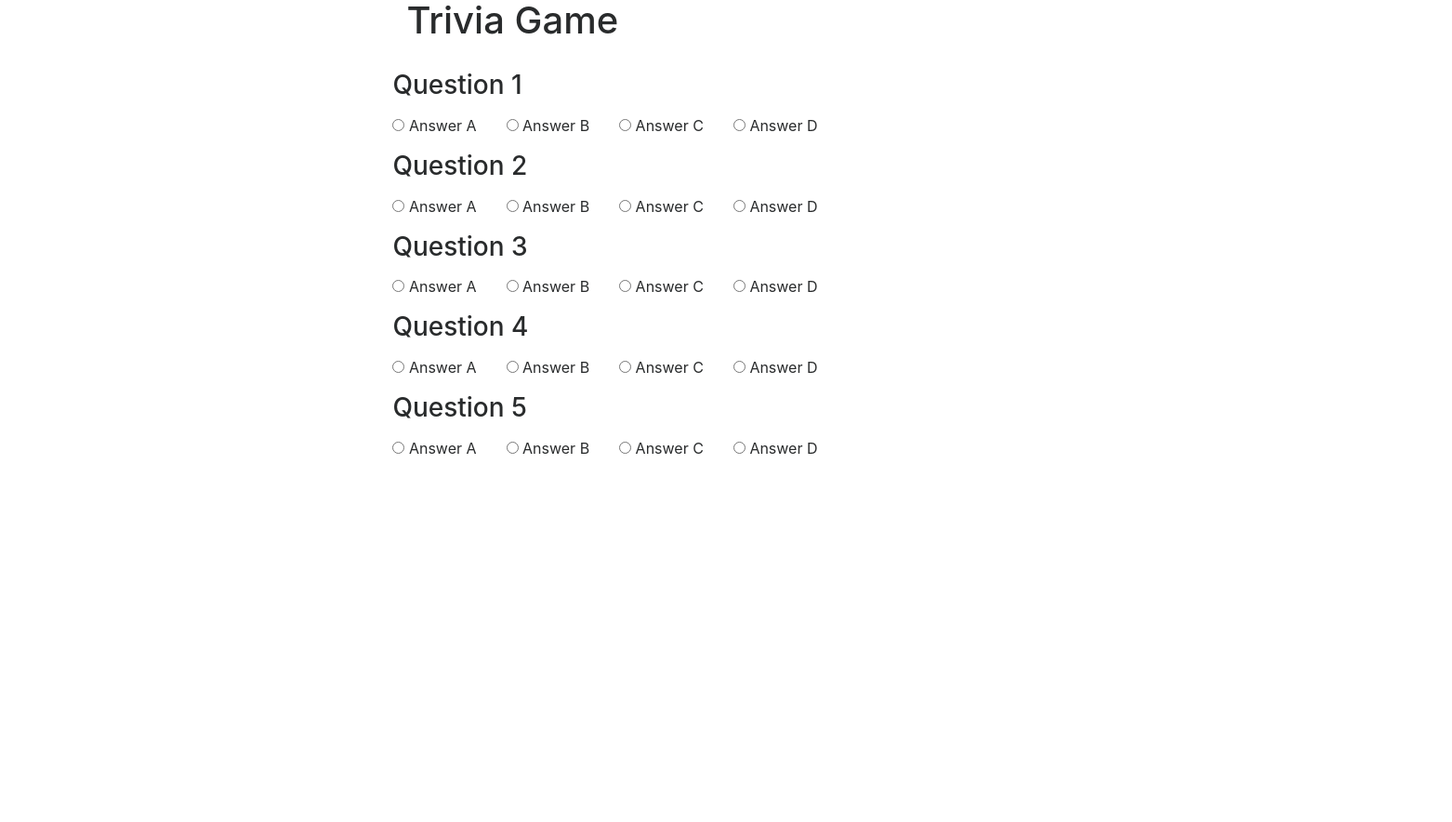
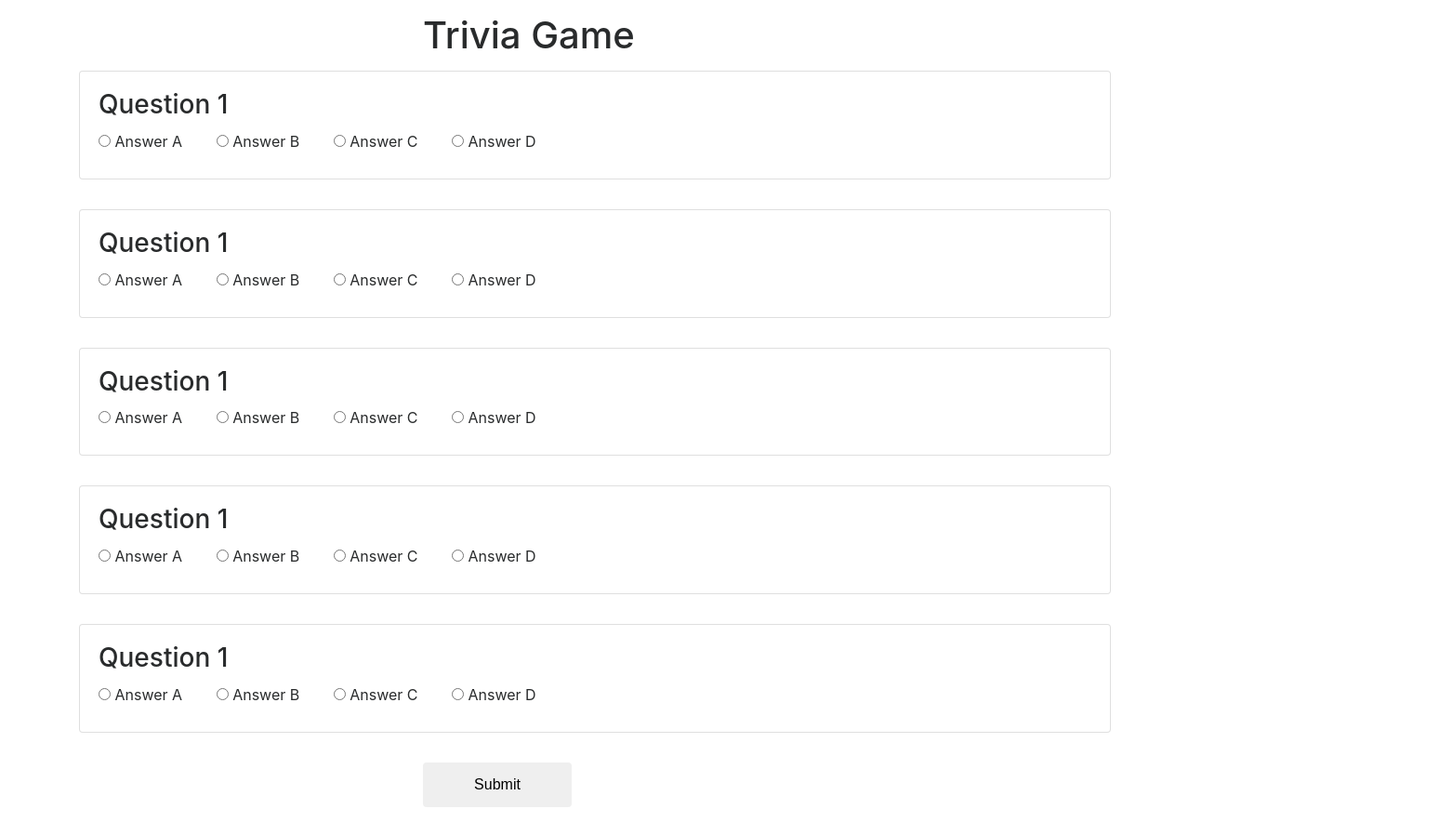
Before and after one commit to JamesBaine/TriviaGame, a plain HTML site: page index.html in a window 1280 px wide. Shown: the whole page at 93% size, 1562 px wide, since content can reach past the window. Before the commit the page ends 800 px from the top, so only its background shows below. Drawn offline with nearby package versions, Linux system fonts and the light colour scheme; a script that the page names is missing.

Commit message:
fixed css alignment issues

```diff
--- a/assets/css/style.css
+++ b/assets/css/style.css
@@ -1,12 +1,13 @@
-.container {
-	margin-right: 33%;
-	margin-left: 33%;
+label {
+	margin-right: 2rem ;
 }
 
-label {
-	margin-right: 2em;
+.card {
+	margin-bottom: 2rem;
 }
 
-#main-header {
-	text-align: center;
+button {
+	width: 10rem;
+	height: 3rem;
+	font-size: 1.5rem;
 }
--- a/index.html
+++ b/index.html
@@ -14,25 +14,19 @@
 
 	<div class="container">
 
-		<div class="col">
 
-			<div id="main-header" class="row mb-4">
+		<h1 class="offset-md-4 my-3">Trivia Game</h1>
 
-				<h1>Trivia Game</h1>
-
-			</div>
 
 			<div class="row">
 
-				<form class="quiz">
+			<form class="quiz col-sm-12">
 
-					<div class="row mb-2">
+				<div class="card">
 
-						<h3>Question 1</h3>
+					<div class="card-block">
 
-					</div>
-
-					<div class="row mb-2">
+						<h3 class="card-title">Question 1</h3>
 
 						<label>
 							<input type="radio" name="answers[1]" value="A">
@@ -56,131 +50,135 @@
 
 					</div>
 
-					<div class="row mb-2">
+				</div>
 
-						<h3>Question 2</h3>
+					<div class="card">
 
-					</div>
+					<div class="card-block">
 
-					<div class="row mb-2">
+						<h3 class="card-title">Question 1</h3>
 
 						<label>
-							<input type="radio" name="answers[2]" value="A">
+							<input type="radio" name="answers[1]" value="A">
 							Answer A
 						</label>
 
 						<label>
-							<input type="radio" name="answers[2]" value="B">
+							<input type="radio" name="answers[1]" value="B">
 							Answer B
 						</label>
 
 						<label>
-							<input type="radio" name="answers[2]" value="C">
+							<input type="radio" name="answers[1]" value="C">
 							Answer C
 						</label>
 
 						<label>
-							<input type="radio" name="answers[2]" value="D">
+							<input type="radio" name="answers[1]" value="D">
 							Answer D
 						</label>
 
 					</div>
 
-					<div class="row mb-2">
+				</div>
 
-						<h3>Question 3</h3>
+				<div class="card">
 
-					</div>
+					<div class="card-block">
 
-					<div class="row mb-2">
+						<h3 class="card-title">Question 1</h3>
 
 						<label>
-							<input type="radio" name="answers[3]" value="A">
+							<input type="radio" name="answers[1]" value="A">
 							Answer A
 						</label>
 
 						<label>
-							<input type="radio" name="answers[3]" value="B">
+							<input type="radio" name="answers[1]" value="B">
 							Answer B
 						</label>
 
 						<label>
-							<input type="radio" name="answers[3]" value="C">
+							<input type="radio" name="answers[1]" value="C">
 							Answer C
 						</label>
 
 						<label>
-							<input type="radio" name="answers[3]" value="D">
+							<input type="radio" name="answers[1]" value="D">
 							Answer D
 						</label>
 
 					</div>
 
-					<div class="row mb-2">
+				</div>
 
-						<h3>Question 4</h3>
+				<div class="card">
 
-					</div>
+					<div class="card-block">
 
-					<div class="row mb-2">
+						<h3 class="card-title">Question 1</h3>
 
 						<label>
-							<input type="radio" name="answers[4]" value="A">
+							<input type="radio" name="answers[1]" value="A">
 							Answer A
 						</label>
 
 						<label>
-							<input type="radio" name="answers[4]" value="B">
+							<input type="radio" name="answers[1]" value="B">
 							Answer B
 						</label>
 
 						<label>
-							<input type="radio" name="answers[4]" value="C">
+							<input type="radio" name="answers[1]" value="C">
 							Answer C
 						</label>
 
 						<label>
-							<input type="radio" name="answers[4]" value="D">
+							<input type="radio" name="answers[1]" value="D">
 							Answer D
 						</label>
 
 					</div>
 
-					<div class="row mb-2">
+				</div>
 
-						<h3>Question 5</h3>
+				<div class="card">
 
-					</div>
+					<div class="card-block">
 
-					<div class="row mb-2">
+						<h3 class="card-title">Question 1</h3>
 
 						<label>
-							<input type="radio" name="answers[5]" value="A">
+							<input type="radio" name="answers[1]" value="A">
 							Answer A
 						</label>
 
 						<label>
-							<input type="radio" name="answers[5]" value="B">
+							<input type="radio" name="answers[1]" value="B">
 							Answer B
 						</label>
 
 						<label>
-							<input type="radio" name="answers[5]" value="C">
+							<input type="radio" name="answers[1]" value="C">
 							Answer C
 						</label>
 
 						<label>
-							<input type="radio" name="answers[5]" value="D">
+							<input type="radio" name="answers[1]" value="D">
 							Answer D
 						</label>
 
 					</div>
 
+				</div>
+
+				<div class="offset-md-4 mb-3">
+				<button type="submit" class="btn">Submit</button>
+				</div>
+
 				</form>
 
 			</div>
-
-		</div>
 
 	</div>
 
```
